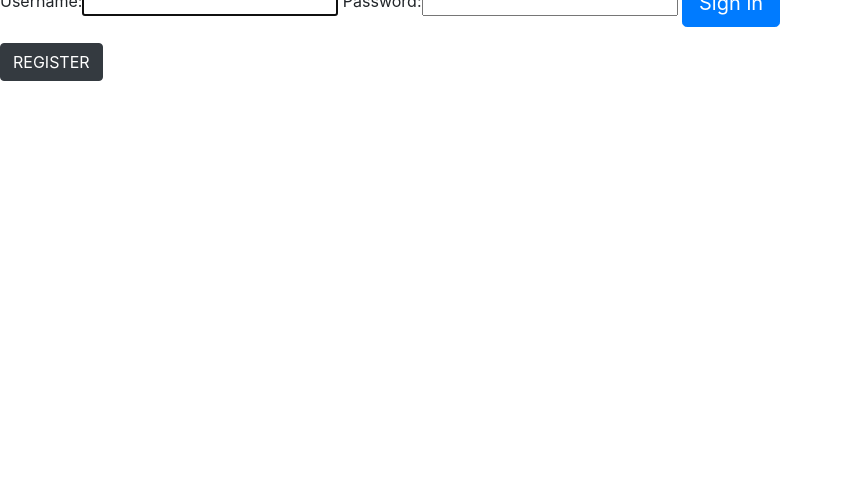
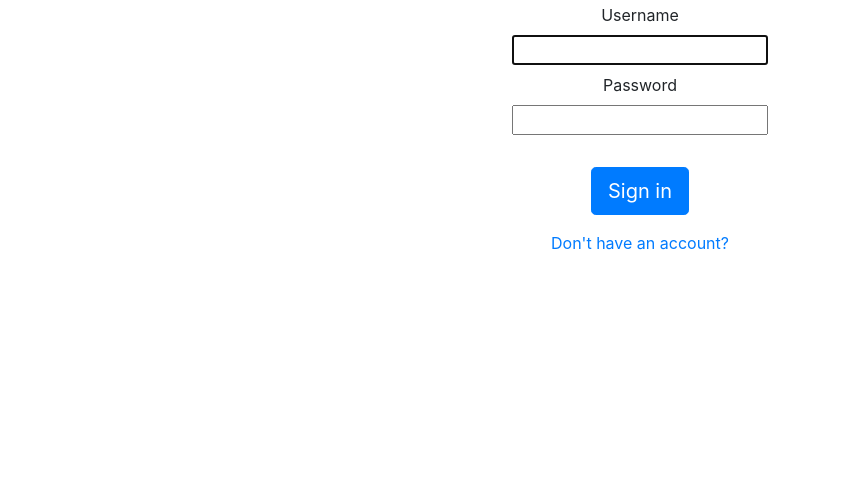
Before and after one commit to kyoobi/url-shortener, a Django app: page /signin/ in a window 1280 px wide. Shown: the part 305-800 px from the top of the page, without its empty margins (0-843 px from the left). Run offline with Django 3.2, Linux system fonts and the light colour scheme; some libraries are stand-ins or nearby versions.

Commit message:
Changed forms.py

```diff
--- a/templates/base.html
+++ b/templates/base.html
@@ -39,19 +39,18 @@
                     <b class = "p-3">URLShort</b>
                 </a>
                 <span>
-                    <a href="/"><button type="button" class="btn btn-success" >Home</button></a>
-                    <a href="/create/"><button type="button" class="btn btn-dark">Create New URL</button></a>
+                    <!-- <a href="/"><button type="button" class="btn btn-success" >Home</button></a>  -->
+                    <a href="/create/"><button type="button" class="btn btn-success">Create New URL</button></a>
                     {% if request.user.is_authenticated %}
                     <a href="/signout/"><button type="button" class="btn btn-dark">SignOut</button></a>
+                    <a href="/dashboard/"><button type="button" class="btn btn-dark">Dashboard</button></a>
                     {% else %}
                     <a href="/signin/"><button type="button" class="btn btn-dark">SignIn</button></a>
                     {% endif %}
                 </span>
             </nav>
-            <div class="pt-5">
-                <center>
+            <div class="pt-5 text-center">
                     <img src="https://ik.imagekit.io/kkwkkhna0xe/Short_URL_4-y46kkj8.png" width="200"></a>
-                </center>
             </div>
             {% block content %}
 
--- a/templates/create.html
+++ b/templates/create.html
@@ -5,7 +5,9 @@
     <form method="POST" action="/create/">
         {% csrf_token %}
         {{ form.as_p }}
-        <center><button type="submit" class="btn btn-success mt-3">Create URL</button></center>
+        <div class="text-center">
+            <button type="submit" class="btn btn-success mt-3">Create URL</button>
+        </div>
     </form>
 </div>
 {% endblock content %}
--- a/templates/dashboard.html
+++ b/templates/dashboard.html
@@ -2,4 +2,5 @@
 
 {% block content %}
     <h1>IN DASHBOARD</h1>
+
 {% endblock content %}
--- a/templates/signin.html
+++ b/templates/signin.html
@@ -1,10 +1,21 @@
 {% extends 'base.html' %}
 
 {% block content %}
-    <form action="/signin/" method="POST" class="form-group">
+    <form action="/signin/" method="POST" class="form-group text-center">
         {% csrf_token %}
-        {{form}}
-        <button class="btn btn-lg btn-primary" type="submit">Sign in</button>
-   </form>
-   <a href="/register/"><button type="button" class="btn btn-dark">REGISTER</button></a>
+        <div class = "mt-4">
+            <div class="form-floating m-2">
+                <div><label for="floatingInput">Username</label></div>
+                <div class="as">{{form.username}}</div>
+            </div>
+            <div class="form-floating m-2">
+                <div><label for="floatingPassword">Password</label></div>
+                <div>{{form.password}}</div>
+            </div>
+            <button class="btn btn-lg btn-primary mt-4" type="submit">Sign in</button>
+        </div>
+    </form>
+    <div class="text-center">
+        <a href="/register/"><span class="gray-link">Don't have an account?</span></a>
+    </div>
 {% endblock content %}
--- a/urlshort/views.py
+++ b/urlshort/views.py
@@ -3,7 +3,7 @@ from django.http.request import HttpRequest
 from django.http.response import HttpResponse
 from django.shortcuts import render, redirect
 from .models import ShortURL
-from .forms import CreateNewShortURL
+from .forms import CreateNewShortURL, CustomUserCreationForm
 from datetime import date, datetime
 from django.contrib.auth import login, authenticate, logout
 from django.contrib.auth.forms import UserCreationForm, AuthenticationForm
@@ -24,12 +24,12 @@ def dashboard(request):
 
 def register(request):
     if request.method == "POST":
-        form = UserCreationForm(request.POST)
+        form = CustomUserCreationForm(request.POST)
         if form.is_valid():
             form.save()
             return redirect("signin")
     else:
-        form = UserCreationForm()
+        form = CustomUserCreationForm()
 
     return render(request, "register.html", {"form": form})
 
@@ -62,33 +62,36 @@ def signout(request):
     return redirect("home")
 
 
-@login_required
 def createShortURL(request):
-    if request.method == "POST":
-        form = CreateNewShortURL(request.POST)
-        if form.is_valid():
-            original_website = form.cleaned_data["original_url"]
-            random_chars_list = list(string.ascii_letters)
-            random_chars = ""
-            for i in range(6):
-                random_chars += random.choice(random_chars_list)
-            while len(ShortURL.objects.filter(short_url=random_chars)) != 0:
+    if request.user.is_authenticated:
+        if request.method == "POST":
+            form = CreateNewShortURL(request.POST)
+            if form.is_valid():
+                original_website = form.cleaned_data["original_url"]
+                random_chars_list = list(string.ascii_letters)
+                random_chars = ""
                 for i in range(6):
                     random_chars += random.choice(random_chars_list)
-            d = datetime.now()
-            s = ShortURL(
-                original_url=original_website,
-                short_url=random_chars,
-                time_date_created=d,
-            )
-            s.save()
-            return render(request, "urlcreated.html", {"chars": random_chars})
+                while len(ShortURL.objects.filter(short_url=random_chars)) != 0:
+                    for i in range(6):
+                        random_chars += random.choice(random_chars_list)
+                d = datetime.now()
+                s = ShortURL(
+                    original_url=original_website,
+                    short_url=random_chars,
+                    time_date_created=d,
+                )
+                s.save()
+                return render(request, "urlcreated.html", {"chars": random_chars})
+            else:
+                return render(request, "home.html")
         else:
-            return render(request, "home.html")
-    else:
-        form = CreateNewShortURL()
-        context = {"form": form}
-        return render(request, "create.html", context)
+            form = CreateNewShortURL()
+            context = {"form": form}
+            return render(request, "create.html", context)
+
+    return redirect("signin")
+
 
 
 def redirectURL(request, url):
```
Also changed, not shown: templates/register.html (+20 -3 lines), urlshort/forms.py (+9 -0 lines).
